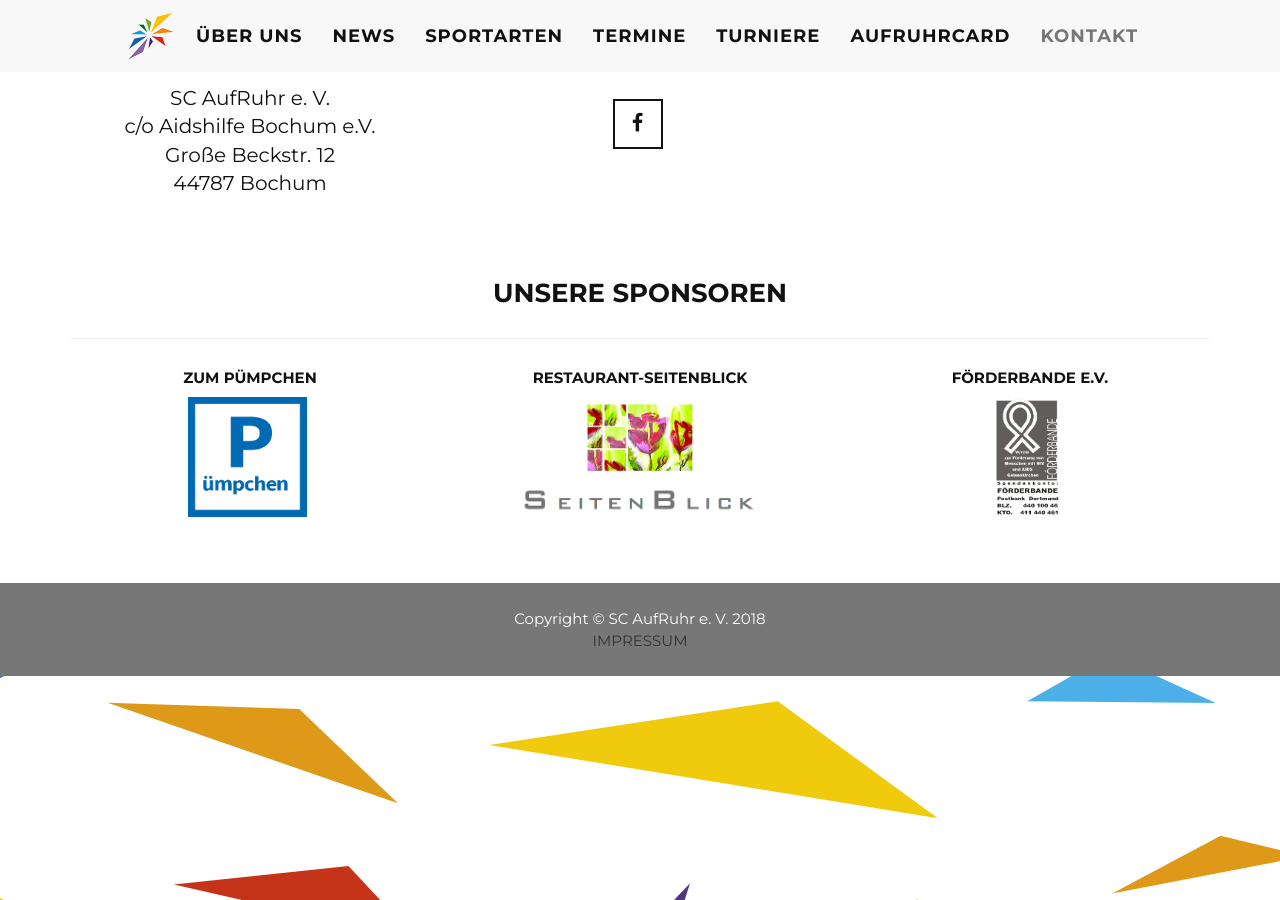
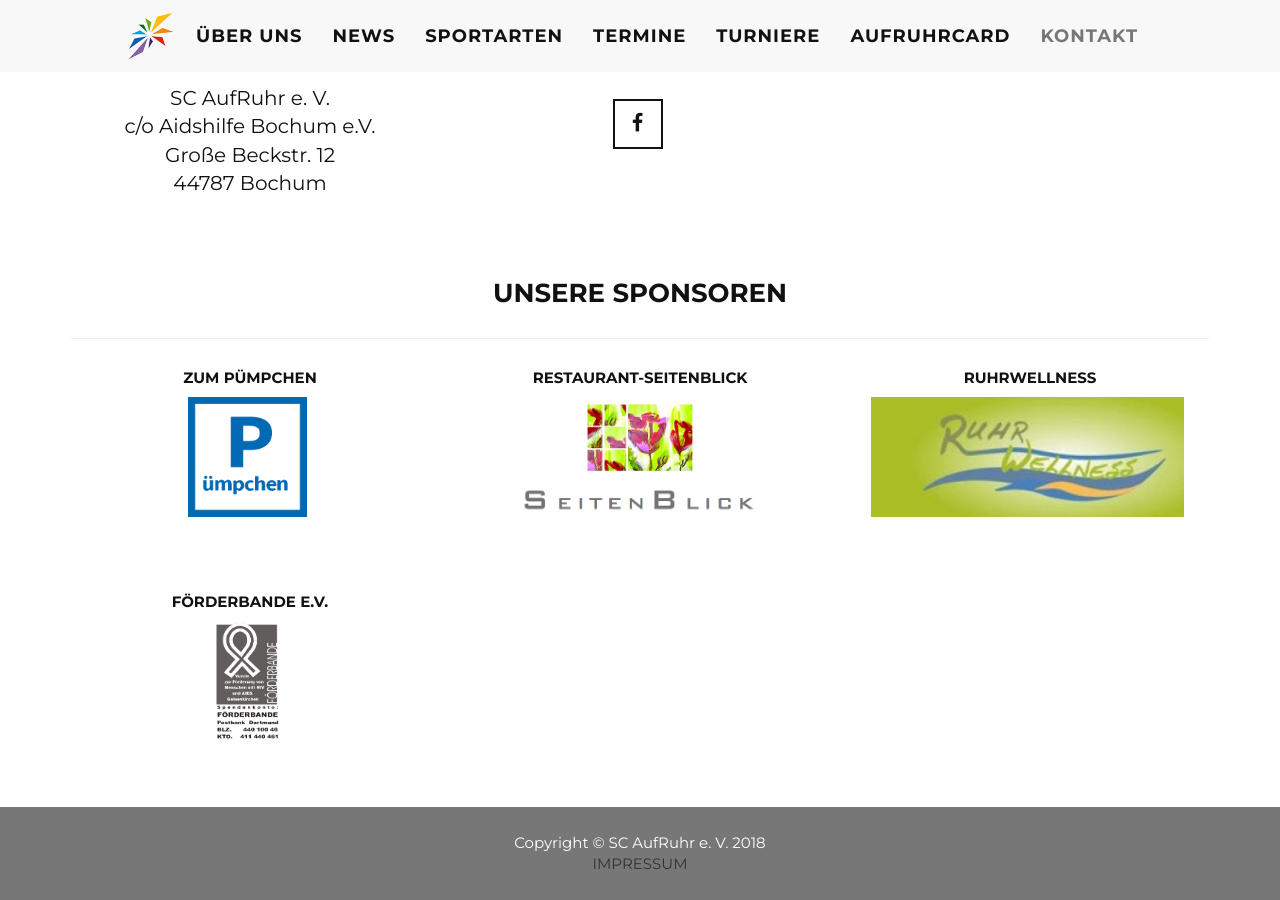
Before and after one commit to scarweb/scarweb.github.io, a Jekyll site: the page built from index.html, in a window 1280 px wide and 900 px high, scrolled down 5919 px. Built offline with Jekyll 4.4.1, drawn with Linux system fonts in a browser that asks for light colours.

Commit message:
Update footer.html

```diff
--- a/_includes/footer.html
+++ b/_includes/footer.html
@@ -55,7 +55,16 @@
                             </li>
                         </ul>
                 </div>
-
+                <div class="footer-col col-md-4">
+                        <h5>Ruhrwellness</h5>
+                        <ul class="list-inline">
+                            <li>
+                                <a href="http://www.ruhrwellness.de" target="_blank">
+                                    <img src="/img/sponsoren/ruhrwellness.jpg" class="img-responsive sponsorlogo" alt="Ruhrwellness">
+                                </a>
+                            </li>
+                        </ul>
+                </div>
                 <div class="footer-col col-md-4">
                         <h5>Förderbande e.V.</h5>
                         <ul class="list-inline">
```
